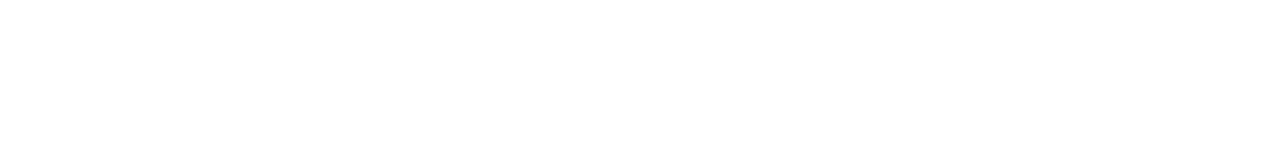
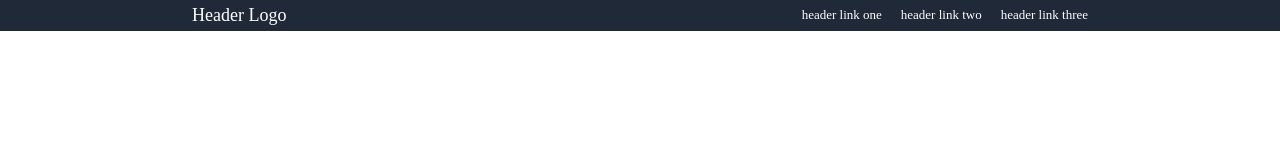
Before and after one commit to CHope12/Odin-First-Website, a plain HTML site: page index.html in a window 1280 px wide. Drawn offline with Linux system fonts and the light colour scheme.

Commit message:
Website header

```diff
--- a/css/style.css
+++ b/css/style.css
@@ -0,0 +1,30 @@
+body {
+    margin: 0;
+    padding: 0;
+    box-sizing: border-box;
+}
+
+header{
+    background-color: #1F2937;
+    display: flex;
+    justify-content: space-between;
+    padding: 5px;
+    text-align: center;
+    color: white;
+    padding-left: 15%;
+    padding-right: 15%;
+}
+
+.logo {
+    font-size: large;
+}
+
+.no-decoration {
+    text-decoration: none;
+    color: white;
+}
+
+.links a {
+    font-size: small;
+    padding-left: 15px;
+}
--- a/index.html
+++ b/index.html
@@ -8,5 +8,16 @@
     <link rel="stylesheet" href="css/style.css">
   </head>
   <body>
+    <!-- Header -->
+    <header>
+        <div class="logo">
+            Header Logo
+        </div>
+        <div class="links">
+            <a href="" class="no-decoration">header link one</a>
+            <a href="" class="no-decoration">header link two</a>
+            <a href="" class="no-decoration">header link three</a>
+        </div>
+    </header>
   </body>
 </html>
```
